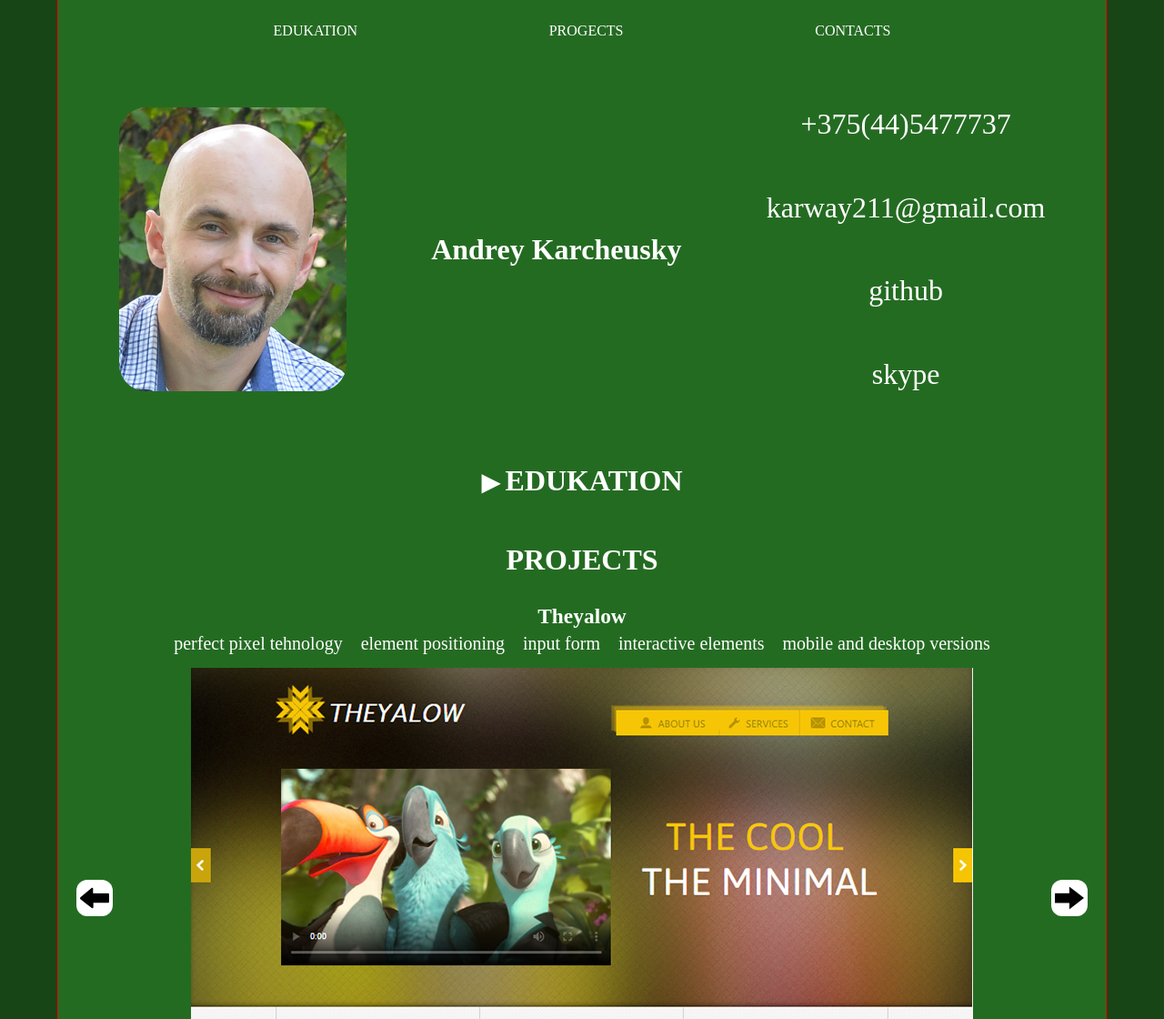
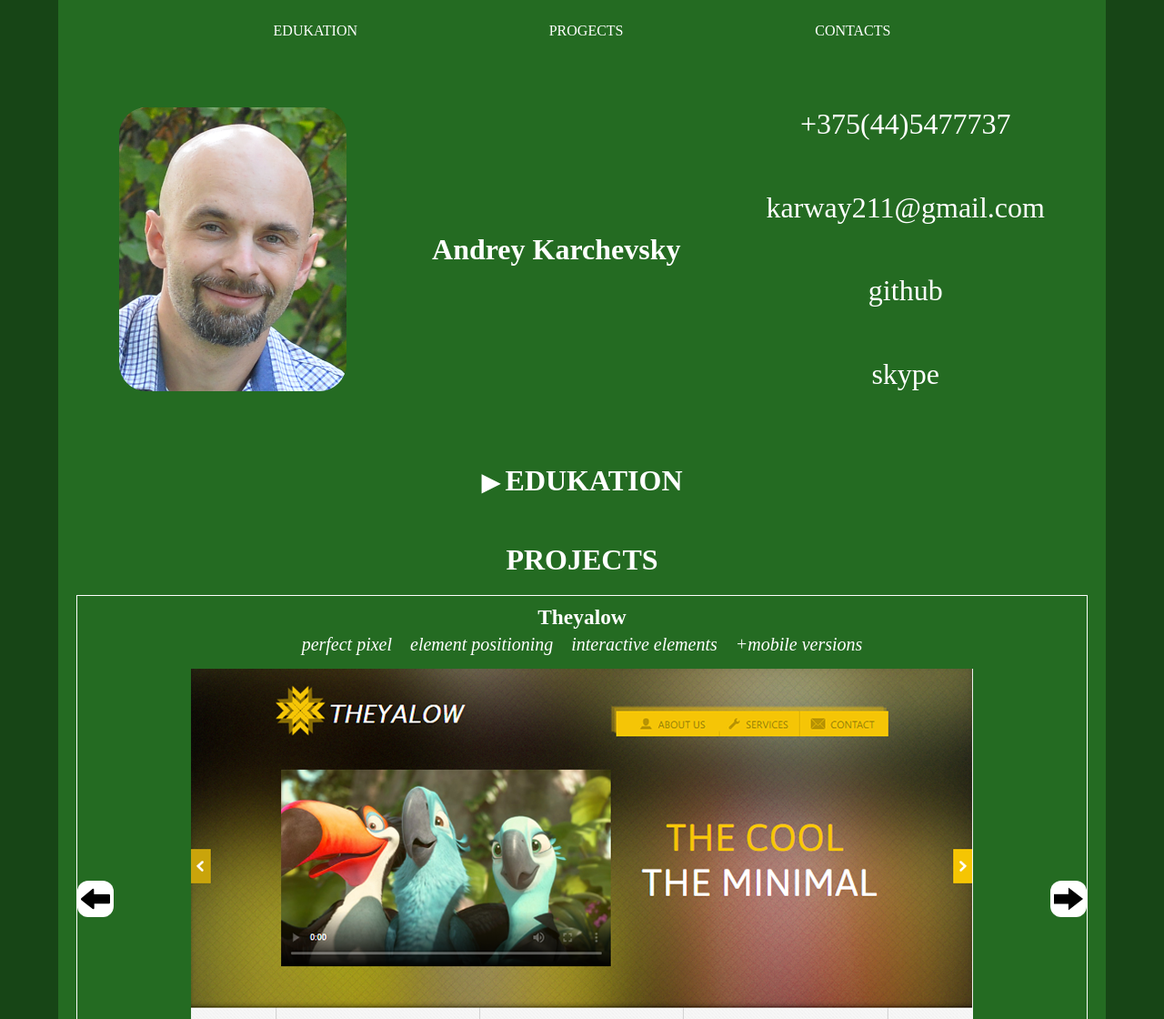
Before and after one commit to karway211/Portfolio, a plain HTML site: page index.html in a window 1280 px wide. Shown: the top 1120 px of the page at 91% size. Drawn offline with Linux system fonts and the light colour scheme.

Commit message:
fix: add replace div with list

```diff
--- a/index.html
+++ b/index.html
@@ -22,25 +22,25 @@
                 <div class="iAm-myPhoto">
                     <img src="./assets/DSC_79623.png" width="250" height="312" alt="photo">
                 </div>
-                <h1 class="iAm-name">Andrey Karcheusky</h1>
+                <h1 class="iAm-name">Andrey Karchevsky</h1>
                 <div class="iAm__myCont myCont">
-                    <a href="" class="myCont-contacts">+375(44)5477737</a>
-                    <a href="" class="myCont-contacts">karway211@gmail.com</a>
-                    <a href="" class="myCont-contacts">github</a>
-                    <a href="" class="myCont-contacts">skype</a>
+                    <a href="tel:375-44-547-77-37" class="myCont-contacts">+375(44)5477737</a>
+                    <a href="mailto:karway211@gmail.com" class="myCont-contacts">karway211@gmail.com</a>
+                    <a href="https://github.com/karway211" class="myCont-contacts">github</a>
+                    <a href="skype:live:37250c3478b9f1a1" class="myCont-contacts">skype</a>
                 </div>
             </div>
             <div id="edukation" class="edukation">
                 <div class="edukation__click">
                     <h2 class="click-headline">edukation</h2>
                 </div>
-                <div class="edukation__elem">
-                    <div class="edukation__item"><span>School</span><span>1990 - 1999</span></div>
-                    <div class="edukation__item"><span>technical school</span><span>1999 - 2003</span></div>
-                    <div class="edukation__item"><span>University</span><span>2003 - 2008</span></div>
-                    <div class="edukation__item"><span>IT-Academy Courses</span><span>2019 - 2019</span></div>
-                    <div class="edukation__item"><span>RSSchool Courses</span><span>2019 - 2020</span></div>
-                </div>
+                <ul class="edukation__elem">
+                    <li class="edukation__item"><span>School</span><span>1990 - 1999</span></li>
+                    <li class="edukation__item"><span>Gomel State Road-Building College</span><span>Technical operation of cars</span><span>1999 - 2003</span></li>
+                    <li class="edukation__item"><span>Sukhoi State technical university of Gomel</span><span>Design and Manufacture of Farming Equipment.</span></span><span>2003 - 2008</span></li>
+                    <li class="edukation__item"><span>IT-Academy Courses</span><span>Web application development with JavaScript</span><span>2019 - 2019</span></li>
+                    <li class="edukation__item"><span>RSSchool Courses</span><span>JavaScript development</span><span>2019 - 2020</span></li>
+                </ul>
             </div>
             <div class="projects">
                 <h2 class="projects-h2">projects</h2>
@@ -51,11 +51,10 @@
                                 <div class="project-name">
                                         <h3 class="project-h3">Theyalow</h3>
                                         <div class="project-items">
-                                            <span class="project-item">perfect pixel tehnology</span>
+                                            <span class="project-item">perfect pixel</span>
                                             <span class="project-item">element positioning</span>
-                                            <span class="project-item">input form</span>
                                             <span class="project-item">interactive elements</span>
-                                            <span class="project-item">mobile and desktop versions</span>
+                                            <span class="project-item">+mobile versions</span>
                                         </div>
                                 </div>
                                 <a href="./projects/theyalow/show-frame.html"><img class="project-image" src="./assets/Theyalow.PNG" alt="project"></a>
@@ -66,12 +65,10 @@
                                 <div class="project-name">
                                         <h3 class="project-h3">Repair Design Project</h3>
                                         <div class="project-items">
-                                            <span class="project-item">mobile and desktop versions</span>
-                                            <span class="project-item">input form</span>
                                             <span class="project-item">sass scss</span>
+                                            <span class="project-item">responsive web designy</span>
                                             <span class="project-item">BEM methodology</span>
-                                            <span class="project-item">responsive web designy</span>
-                                            <span class="project-item">flexbox</span>
+                                            <span class="project-item">flexbox css</span>
                                         </div>
                                 </div>
                                 <a href="./projects/repair-design-project/show-frame.html"><img class="project-image" src="./assets/repair.PNG" alt="project"></a>
--- a/style/sass.scss
+++ b/style/sass.scss
@@ -1,5 +1,3 @@
-// $carousel-width: 870px;
-// $carousel-height: 0.76 * $carousel-width;
 * {
     padding: 0;
     margin: 0;
@@ -22,7 +20,6 @@ body {
     background-color: #246B22;
     width: 90%;
     margin: 0 auto;
-    outline: 1px solid red;
 }
 
 .header {
@@ -117,6 +114,18 @@ body {
         align-items: center;
         font-size: 2em;
         padding: 20px 0;
+        border-bottom: 1px solid #ffffff;
+        list-style-type: none;
+
+        & span {
+            text-align: center;
+            font-style: italic;
+            font-size: 20px;
+
+            &:nth-child(1) {
+                color: #FBFF19;
+            }
+        }
     }
 }
 .click-headline::before {
@@ -130,7 +139,7 @@ body {
 }
 
 .edukation.open .edukation__elem {
-        max-height: 500px;
+        max-height: 750px;
 }
 
 .projects {
@@ -147,6 +156,7 @@ body {
     }
 }
 .carousel {
+    border: 1px solid #ffffff;
     position: relative;
     width: 100%;
     text-align: center;
@@ -159,6 +169,7 @@ body {
     bottom: 0;
     top: 0;
     height: 100%;
+    width: 100%;
 }
 
 .item {
@@ -166,6 +177,7 @@ body {
     position: relative;
     animation: 0.5s ease-in-out;
     margin: 0 auto;
+    width: 100%;
 }
 
 .active,
@@ -208,6 +220,7 @@ body {
 .project-item {
     display: block;
     padding: 5px 10px;
+    font-style: italic;
 }
 
 .control {
@@ -311,6 +324,8 @@ body {
 
     .description {
         border: 0;
+        width: 100%;
+        margin: 0;
     }
 
     .button {
```
Also changed, not shown: index.js (+0 -11 lines), style/sass.css, 1 other file.
